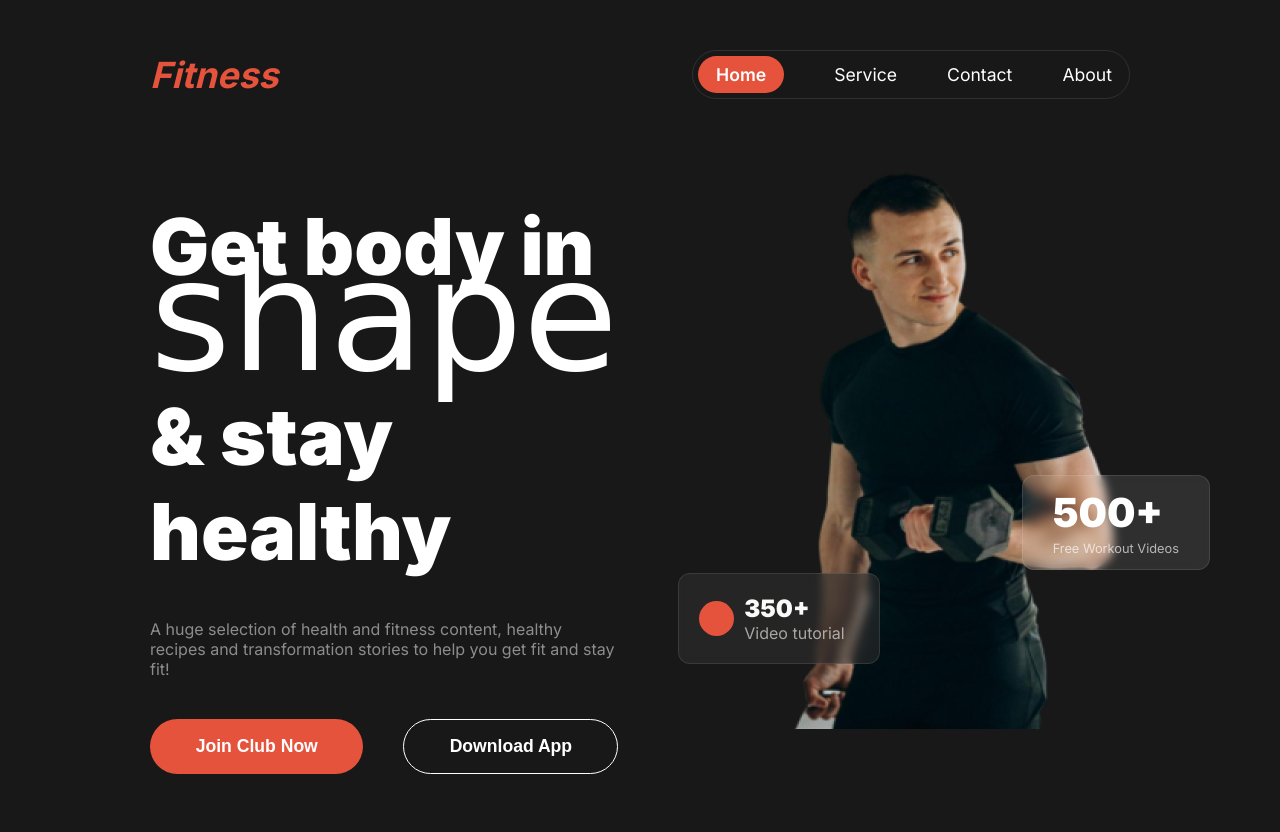
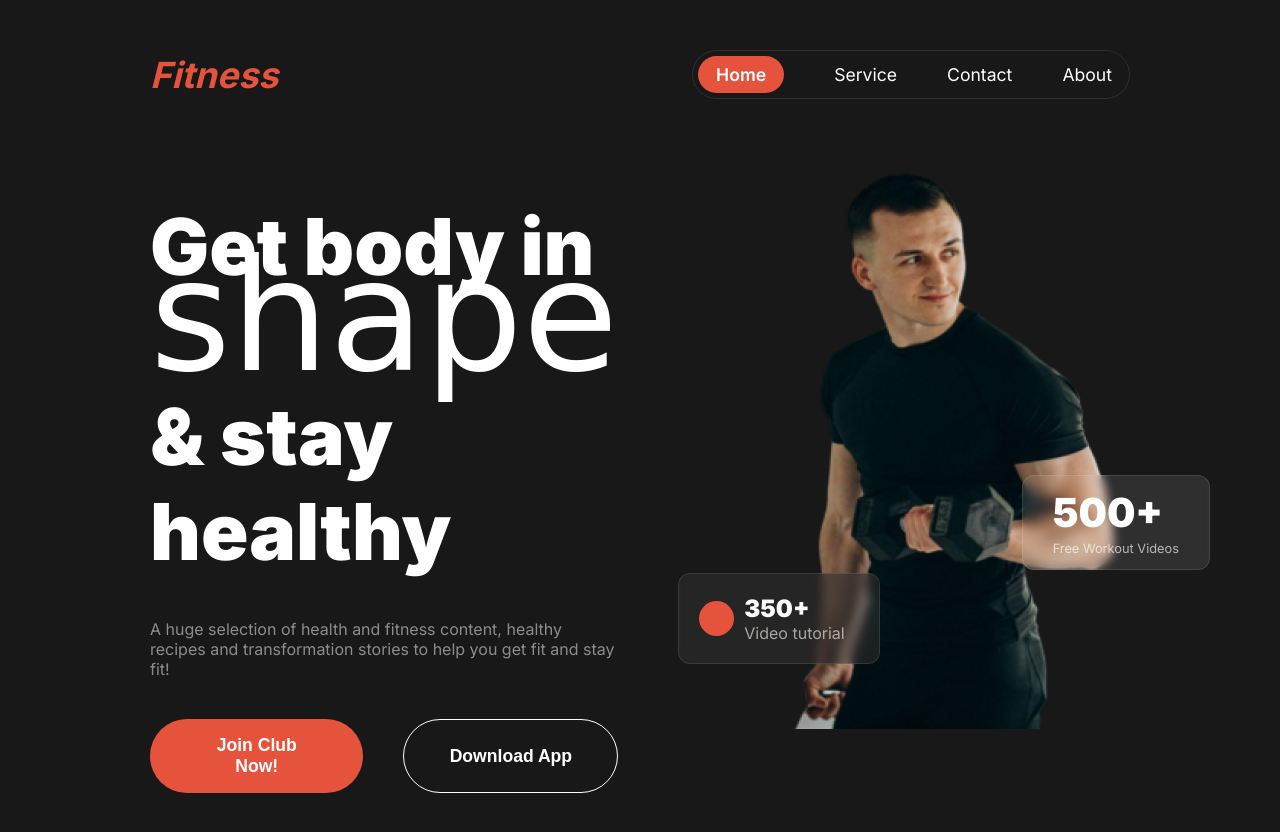
Before and after one commit to Nabila156/assignment-2, a plain HTML site: page index.html in a window 1280 px wide. Drawn offline with Linux system fonts and the light colour scheme; a web font is replaced by a local one.

```diff
--- a/index.html
+++ b/index.html
@@ -30,7 +30,7 @@
             <h1>Get body in <span id="shape">shape</span> & stay healthy</h1>
             <p>A huge selection of health and fitness content, healthy recipes and transformation stories to help you get fit and stay fit!</p>
             <div class="btn flex">
-                <button class="btn-primary">Join Club Now</button>
+                <button class="btn-primary">Join Club Now!</button>
                 <button id="mobile-join">Join Now!</button>
                 <button class="btn-download">Download App</button>
             </div>
```
